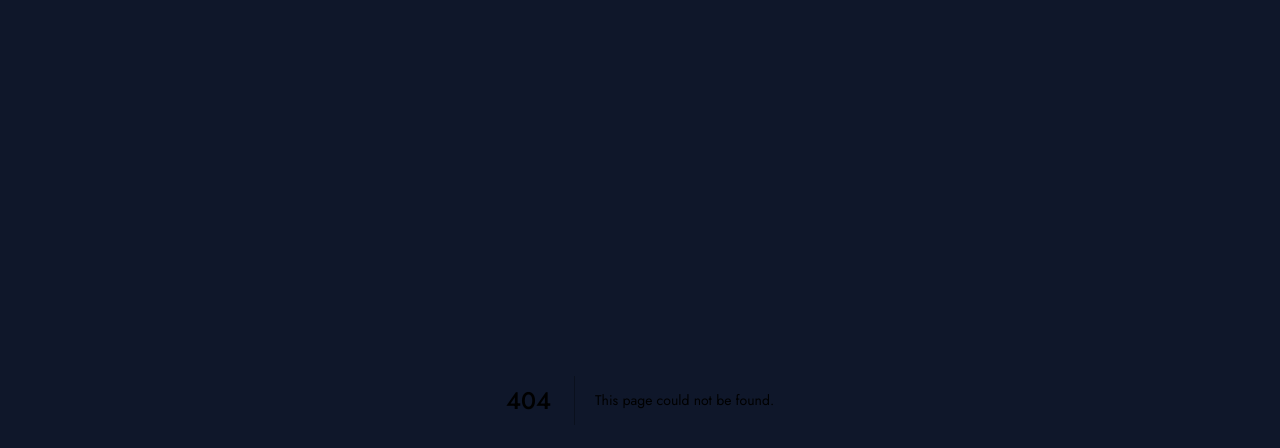
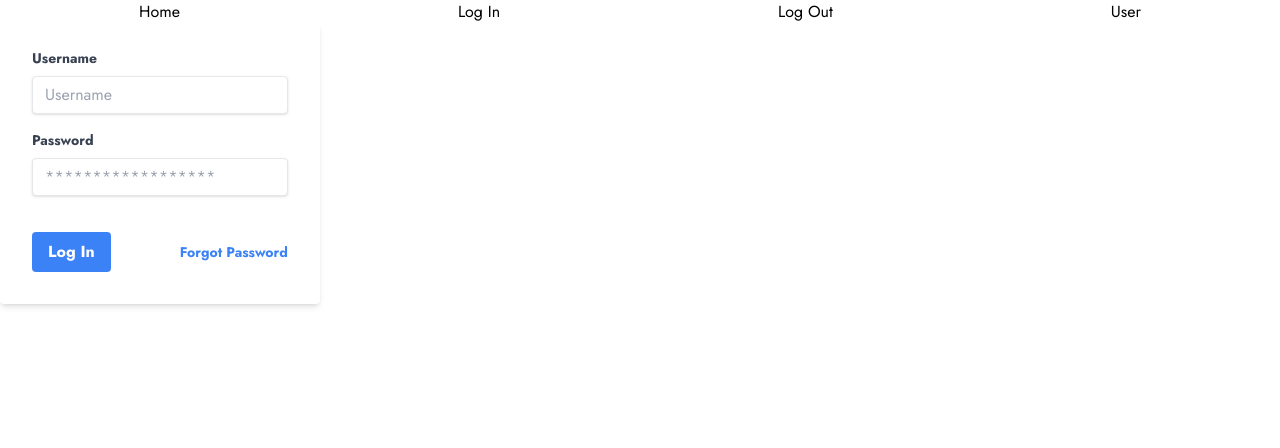
Before and after one commit to JonTimus/Next-JS-ToDoApp-Auth, a Next.js app: page /login in a window 1280 px wide. Before the commit this address had no page. Shown: the top 448 px of the page. Built offline with nearby package versions, Linux system fonts and the light colour scheme.

Commit message:
finish todolist and header

```diff
--- a/components/Header.js
+++ b/components/Header.js
@@ -1,7 +1,21 @@
+import Link from 'next/link'
 import React from 'react'
 
 export default function Header() {
   return (
-    <div>Header</div>
+    <div className='header'>
+      <Link href="/">
+        Home
+      </Link>
+      <Link href="/login">
+        Log In
+      </Link>
+      <Link href="/logout">
+        Log Out
+      </Link>
+      <Link href="/user">
+        User
+      </Link>
+    </div>
   )
 }
--- a/components/Layout.js
+++ b/components/Layout.js
@@ -3,6 +3,6 @@ import React from 'react'
 export default function Layout(props) {
   const {children} = props;
   return (
-    <div className='flex flex-col min-h-screen bg-slate-900'>{children}</div>
+    <div className='flex flex-col min-h-screen'>{children}</div>
   )
 }
--- a/components/Login.js
+++ b/components/Login.js
@@ -2,6 +2,30 @@ import React from 'react'
 
 export default function Login() {
   return (
-    <div>Login</div>
+    <div class="w-full max-w-xs">
+      <form class="bg-white shadow-md rounded px-8 pt-6 pb-8 mb-4">
+        <div class="mb-4">
+          <label class="block text-gray-700 text-sm font-bold mb-2" for="username">
+            Username
+          </label>
+          <input class="shadow appearance-none border rounded w-full py-2 px-3 text-gray-700 leading-tight focus:outline-none focus:shadow-outline" id="username" type="text" placeholder="Username"/>
+        </div>
+        <div class="mb-6">
+          <label class="block text-gray-700 text-sm font-bold mb-2" for="password">
+            Password
+          </label>
+          <input class="shadow appearance-none border rounded w-full py-2 px-3 text-gray-700 mb-3 leading-tight focus:outline-none focus:shadow-outline" id="password" type="password" placeholder="******************"/>
+          {/* <p class="text-red-500 text-xs italic">Please choose a password.</p> */}
+        </div>
+        <div class="flex items-center justify-between">
+          <button class="bg-blue-500 hover:bg-blue-700 text-white font-bold py-2 px-4 rounded focus:outline-none focus:shadow-outline" type="button">
+            Log In
+          </button>
+          <a class="inline-block align-baseline font-bold text-sm text-blue-500 hover:text-blue-800" href="#">
+            Forgot Password
+          </a>
+        </div>
+      </form>
+    </div>
   )
 }
--- a/package.json
+++ b/package.json
@@ -13,6 +13,7 @@
     "eslint": "8.46.0",
     "eslint-config-next": "13.4.12",
     "next": "13.4.12",
+    "next-auth": "^4.22.3",
     "postcss": "8.4.27",
     "react": "18.2.0",
     "react-dom": "18.2.0",
--- /dev/null
+++ b/pages/TodoPage.js
@@ -0,0 +1,131 @@
+import React, { useState, useEffect } from 'react'
+
+export default function TodoPage() {
+  const [todos, setTodos] = useState([]);
+  const [newTodo, setNewTodo] = useState("");
+  const [isEditing, setIsEditing] = useState({});
+  const [titleBeforeEdit, setTitleBeforeEdit] = useState("");  // store curTitle before Editing, so we can click C
+
+  // useEffect(() => {
+  //   fetch("https://jsonplaceholder.typicode.com/todos")
+  //     .then((res) => res.json())
+  //     .then((todos) => setTodos(todos));
+  // }, []);
+
+  function addHandler(e) {
+    e.preventDefault();
+
+    if (todos.length === 0) {
+      const fristTodo = {
+        userId: 1,
+        id: 1,
+        title: newTodo,
+        completed: false,
+      }
+      const newTodos = [...todos, fristTodo];
+      setTodos(newTodos);
+
+    } else {
+      setTodos((prev) => {
+        return [...prev, {
+            userId: prev[prev.length - 1].userId,
+            id: prev[prev.length - 1].id + 1,
+            title: newTodo,
+            completed: false
+          }
+        ];
+      });
+    }
+  }
+
+  function deleteHandler(todoId) {
+    setTodos((prev) => {
+      return prev.filter((todo) => todo.id !== todoId);
+    });
+  }
+
+  function editHandler(todoId, curTodoTitle) {
+    setTitleBeforeEdit(curTodoTitle);  // store curTitle
+    setIsEditing((prevIsEditing) => ({ ...prevIsEditing, [todoId]: true }));
+  }
+
+  function saveHandler(todoId, newTitle) {
+    setTodos((todos) =>
+      todos.map((todo) => {
+        if (todo.id === todoId) {
+          return { ...todo, title: newTitle };
+        }
+        return todo;
+      })
+    );
+    setIsEditing((prevIsEditing) => ({ ...prevIsEditing, [todoId]: false }));
+  }
+
+  function cancelHandler(todoId) {
+    setTodos((todos) =>
+      todos.map((todo) => {
+        if (todo.id === todoId) {
+          return { ...todo, title: titleBeforeEdit };
+        }
+        return todo;
+      })
+    );
+    setIsEditing((prevIsEditing) => ({ ...prevIsEditing, [todoId]: false }));
+  }
+
+  function toggleHandler(todoId) {
+    setTodos((todos) =>
+      todos.map((todo) => {
+        if (todo.id === todoId) {
+          return { ...todo, completed: !todo.completed };
+        }
+        return todo;
+      })
+    );
+  }
+
+  console.log(todos);
+
+  return (
+    <div className='todolist-container place-content-center'>
+      <form onSubmit={addHandler}>
+        <input value={newTodo} onChange={(e) => setNewTodo(e.target.value)} />
+        <button type="submit">ADD</button>
+      </form>
+      <div className='place-content-center'>
+        {todos.map((todo, idx) => (
+          <div key={idx}>
+            <div>{todo.id}</div>
+
+            {isEditing[todo.id] ? (
+              <div>
+                <input value={todo.title}
+									onChange={(e) =>
+                    setTodos((prevTodos) =>
+                      prevTodos.map((prevTodo) =>
+                        prevTodo.id === todo.id ?
+													{ ...prevTodo, title: e.target.value }
+                          : prevTodo
+                      )
+                    )
+                  }
+                />
+                <button onClick={() => saveHandler(todo.id, todo.title)}>SAVE</button>
+                <button onClick={() => cancelHandler(todo.id)}>CANCEL</button>
+              </div>
+            ) : (
+              <div>{todo.title}</div>
+            )}
+
+            <div>{todo.completed ? "completed" : "not"}</div>
+            <div className="todo-actions">
+              <button onClick={() => deleteHandler(todo.id)}>DELETE</button>
+              <button onClick={() => editHandler(todo.id, todo.title)}>EDIT</button>
+              <button onClick={() => toggleHandler(todo.id)}>TOGGLE</button>
+            </div>
+          </div>
+        ))}
+      </div>
+    </div>
+  );
+}
--- a/pages/index.js
+++ b/pages/index.js
@@ -1,18 +1,21 @@
+import Header from '@/components/Header'
 import Login from '@/components/Login'
 import Head from 'next/head'
 import Image from 'next/image'
+import TodoPage from './TodoPage'
 
 
 export default function Home() {
-
   return (
-    < >
+    <>
       <Head>
         <title>NextJS ToDo App</title>
         <meta name="description" content="Generated by create next app" />
         <link rel="icon" href="/favicon.ico" />
       </Head>
-        <Login />
+
+      <Header />
+      <TodoPage />
     </>
   )
 }
--- /dev/null
+++ b/pages/login.js
@@ -0,0 +1,14 @@
+import Header from '@/components/Header'
+import Login from '@/components/Login'
+import React from 'react'
+
+const login = () => {
+  return (
+    <>
+      <Header />
+      <Login />
+    </>
+  )
+}
+
+export default login
--- a/styles/globals.css
+++ b/styles/globals.css
@@ -3,5 +3,11 @@
 @tailwind utilities;
 
 * {
-    font-family: 'Jost', sans-serif;
-  }
+  font-family: 'Jost', sans-serif;
+}
+
+.header {
+  background-color: white;
+  display: flex;
+  justify-content: space-around
+}
```
Also changed, not shown: pages/user/[id]/index.js (added), 1 other file (tests, documents, lock files or other folders).
